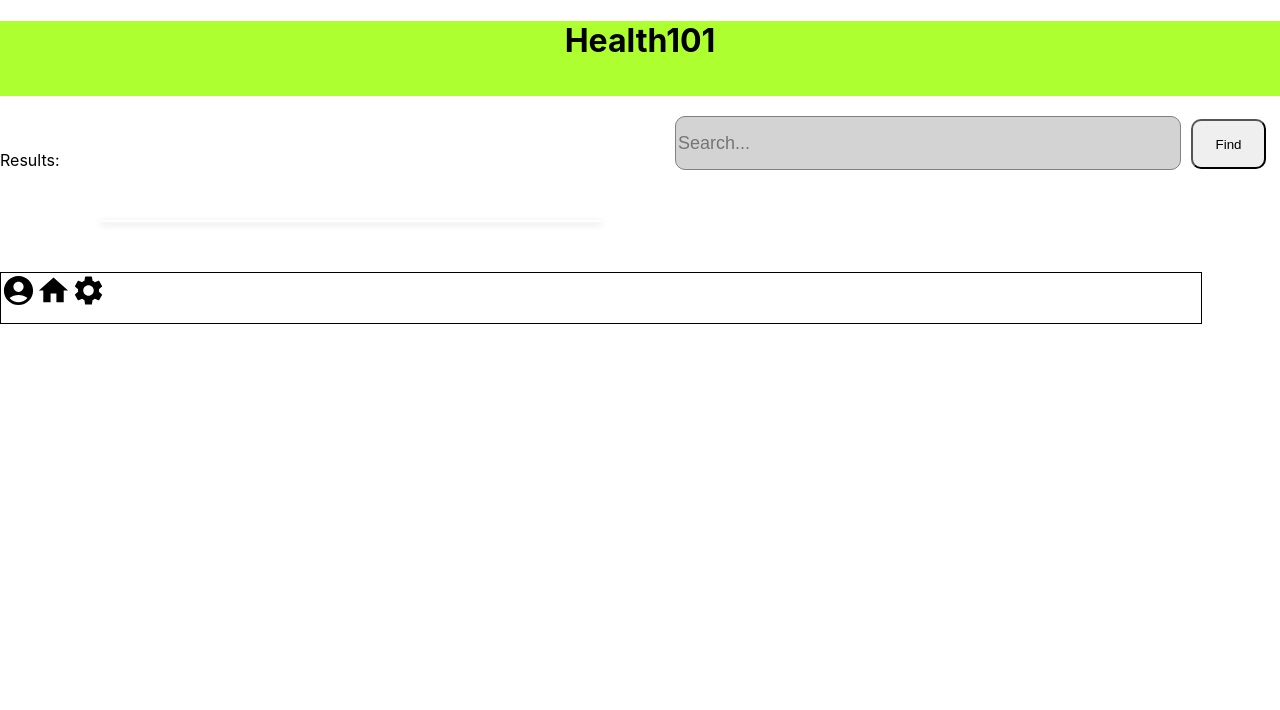
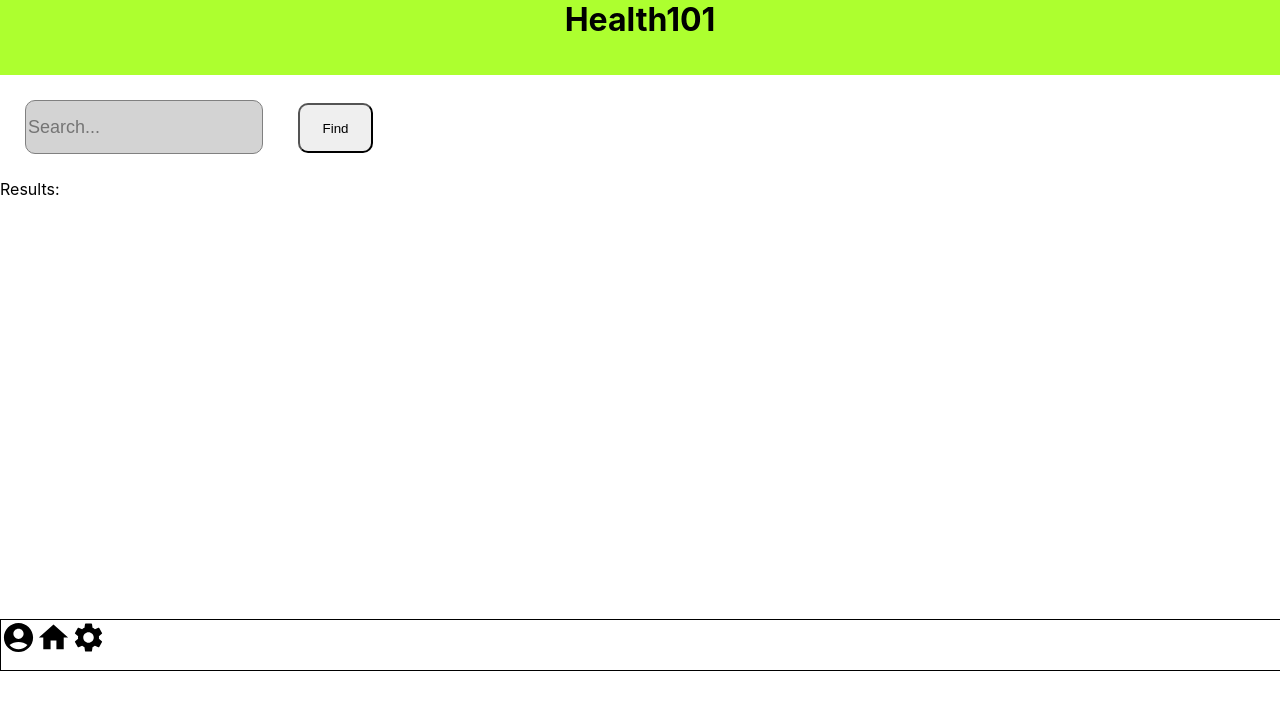
Before and after one commit to DasDeveloper/Health101, a React (Create React App) app in the folder client/: page /searchfood in a window 1280 px wide. Shown: the top 710 px of the page. Built offline with nearby package versions, Linux system fonts and the light colour scheme.

Commit message:
fixes to searchfood

```diff
--- a/client/src/components/navbar.js
+++ b/client/src/components/navbar.js
@@ -5,7 +5,7 @@ import "../css/navbar.css"
 const Navbar = () =>{
     return(
         <div className="navbar">
-           <h1>Health101</h1>
+          <h1> Health101</h1>
         </div>
     )
 }
--- a/client/src/components/searchFood.js
+++ b/client/src/components/searchFood.js
@@ -5,9 +5,6 @@ import "../css/searchFood.css"
 const SearchFood = () =>{
 
 
-//    useEffect(() =>{
-//         getFood();
-//    }, [food])
 
     const [food, setFood] = useState([]);
     const [result, setResult] = useState([]);
@@ -31,12 +28,12 @@ const SearchFood = () =>{
             <div>
                 Results:
 
-                <div className="resultDetails">
+                <div>
 
                     {result.length!=0 ? (<div>
                         {result.map(el =>(
 
-                        <div>
+                        <div className="resultDetails">
                             <h3>Name: {el.name}</h3>
                             <h3>Calories: {el.calories}</h3>
                             <h3>Serving: {el.serving} units</h3>
--- a/client/src/css/footer.css
+++ b/client/src/css/footer.css
@@ -1,10 +1,6 @@
 .footer{
-    width: 1200px;
+    width: 100%;
     height: 50px;
     border: 1px black solid;
+    margin-top:420px;
 }
-
-.footer{
-
-    margin-right: 100px;
-}
--- a/client/src/css/navbar.css
+++ b/client/src/css/navbar.css
@@ -1,6 +1,10 @@
 .navbar{
     height: 75px;
+    width: 100%;
     background-color: greenyellow;
     text-align: center;
     margin-top:none;
 }
+.navbar h1{
+    margin: 0px;
+}
--- a/client/src/css/searchFood.css
+++ b/client/src/css/searchFood.css
@@ -1,20 +1,13 @@
 .searchBar {
-    width: 500px;
     height: 50px;
     border: 1px gray solid;
     border-radius: 10px;
     background-color: lightgray;
-    margin: auto;
     font-size: large;
-    position:relative;
-    top:20px;
-    left: 675px;
+    margin: 25px;
 }
 
 .searchButton {
-    position:relative;
-    top:20px;
-    left: 675px;
     height: 50px;
     width: 75px;
     margin-left: 10px;
@@ -23,11 +16,9 @@
 
 .resultDetails{
     border: 1px white solid;
-    width: 500px;
+    width: 100%;
     border-radius: 10px;
     height: max-content;
-    margin: 50px;
-    margin-left: 100px;
     box-shadow: rgba(0, 0, 0, 0.2) 0px 2px 7px 0px;
 
 }
```
